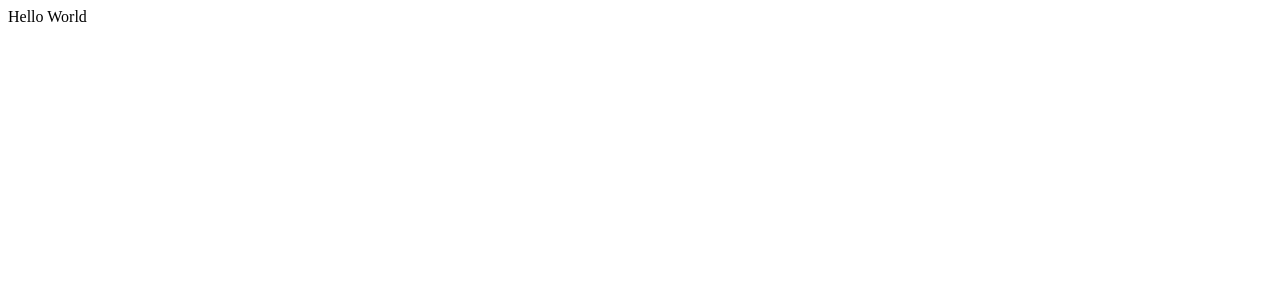
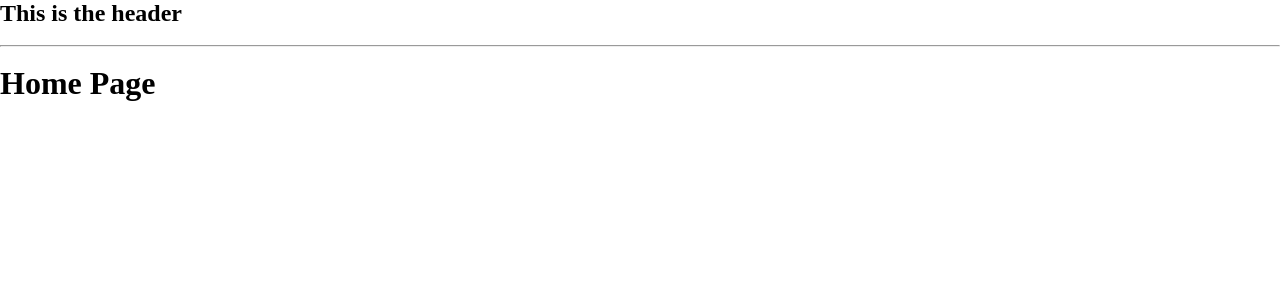
Before and after one commit to TheBest125/rent_green, a React (Create React App) app: page / in a window 1280 px wide. Shown: the top 300 px of the page. Built offline with nearby package versions, Linux system fonts and the light colour scheme.

Commit message:
Configure HomePage

```diff
--- a/src/App.js
+++ b/src/App.js
@@ -1,5 +1,23 @@
+import { HashRouter as Router, Route, Routes } from 'react-router-dom';
+import './App.css';
+import Header from './components/Header';
+import HomePage from './pages/HomePage';
+
 function App() {
-  return <div className="App">Hello World</div>;
+  return (
+    <Router>
+      <div className="App">
+        <Header />
+        <Routes>
+          <Route path="/" element={<HomePage />} />
+          {/* <Route path="reservations" element={<ReservationsPage />} />
+          <Route path="/reservations/add" element={<ReservationsAddPage />} />
+          <Route path="/" element={<ItemsAddPage />} />
+          <Route path="/" element={<ItemsDeletePage />} /> */}
+        </Routes>
+      </div>
+    </Router>
+  );
 }
 
 export default App;
--- /dev/null
+++ b/src/components/Header.js
@@ -0,0 +1,12 @@
+const Header = () => (
+  <header>
+    <nav>
+      <h2>This is the header</h2>
+      <br />
+      <hr />
+      <br />
+    </nav>
+  </header>
+);
+
+export default Header;
--- /dev/null
+++ b/src/pages/HomePage.js
@@ -0,0 +1,5 @@
+function HomePage() {
+  return <h1>Home Page</h1>;
+}
+
+export default HomePage;
```
